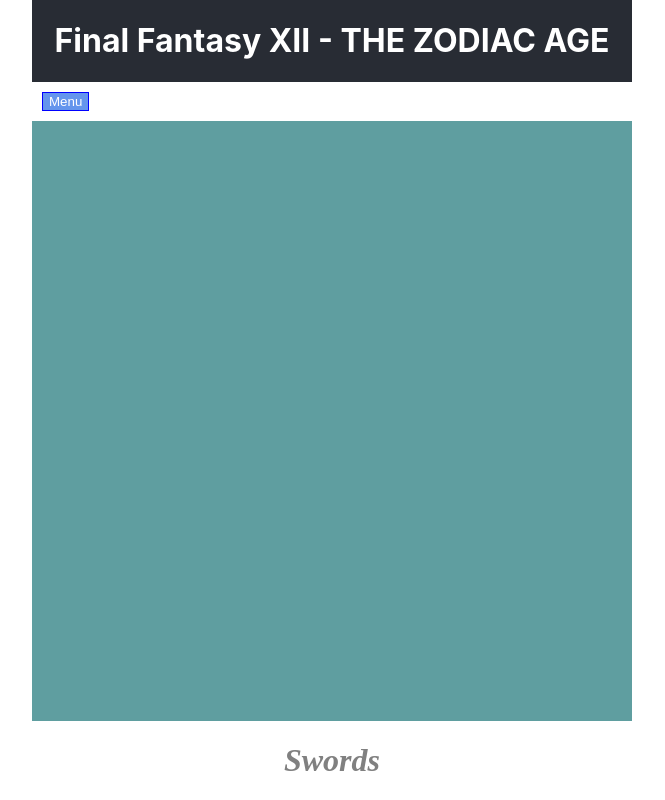
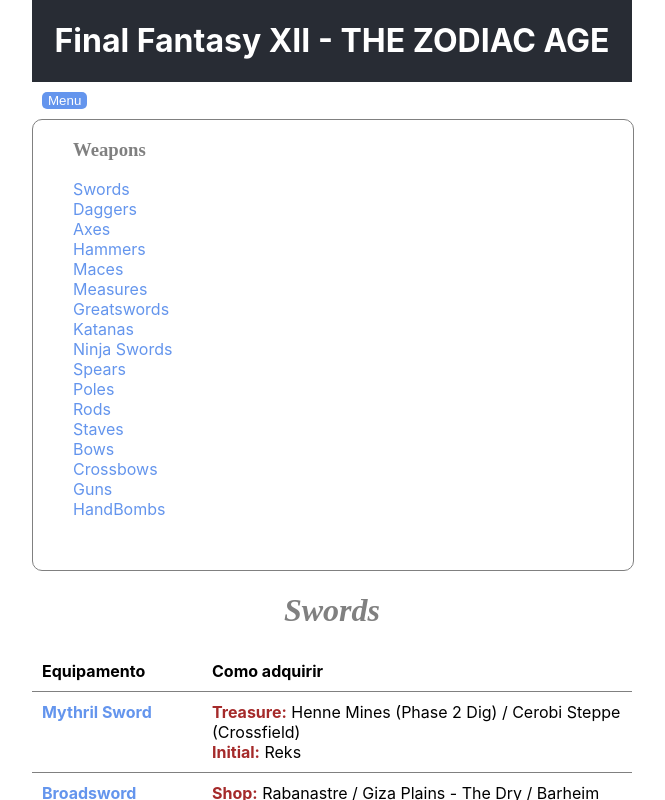
Before and after one commit to AndersonCGAntunes/site-final-fantasy-xii, a React (Create React App) app: page / in a window 1280 px wide. Both pictures are taken after a click on the button "Menu". Shown: the top 800 px of the page, without its empty margins (308-973 px from the left). Built offline with nearby package versions, Linux system fonts and the light colour scheme.

Commit message:
Links para equipamentos parcialmente finalizados

```diff
--- a/public/index.html
+++ b/public/index.html
@@ -15,7 +15,7 @@
       user's mobile device or desktop. See https://developers.google.com/web/fundamentals/web-app-manifest/
     -->
     <link rel="manifest" href="%PUBLIC_URL%/manifest.json" />
-    <title>React App</title>
+    <title>Final Fantasy XII - THE ZODIAC AGE</title>
   </head>
   <body>
     <noscript>You need to enable JavaScript to run this app.</noscript>
--- a/src/App.css
+++ b/src/App.css
@@ -28,16 +28,15 @@
   display: table-cell;
   text-align: left;
   padding: 10px;
-  border-bottom: 1px solid brown;
+  border-bottom: 1px solid gray;
+}
+
+.esquerda {
+  width: 150px;
 }
 
 .cabecalho {
   font-weight: bolder;
-}
-
-.corpo {
-  text-align: left;
-  background-color: aquamarine;
 }
 
 .destaque {
@@ -62,9 +61,13 @@
 
 .menu {
   width: 600px;
-  height: 600px;
-  background-color: cadetblue;
+  height: 450px;
   margin: 0 auto;
+  display: flex;
+  text-align: left;
+  border-radius: 10px;
+  border: solid 1px gray;
+  flex-wrap: wrap;
 }
 
 .interruptor {
@@ -72,6 +75,8 @@
   border: 1px solid blue;
   color: white;
   margin: 10px 590px 10px 10px;
+  border-radius: 5px;
+  border: none;
 }
 
 .container, .Container-equipamento {
@@ -84,3 +89,18 @@
   font-style: italic;
   color: gray;
 }
+
+.lista ul li {
+  list-style: none;
+}
+
+.lista ul li a {
+  text-decoration: none;
+  color: cornflowerblue;
+}
+
+.lista h3 {
+  margin-left: 40px;
+  font-family: cursive;
+  color: gray;
+}
--- a/src/Principal.js
+++ b/src/Principal.js
@@ -1,3 +1,4 @@
+import { useId } from 'react';
 import './App.css';
 import { axes, bows, crossbows, daggers, greatswords, guns, hammers, handBombs, katanas, maces, measures, ninjaSwords, poles, rods, spears, staves, swords } from './Database';
 import ShowHide from './ShowHide';
@@ -29,9 +30,10 @@
 }
 
 function Reusa(conjunto, tipo) {
+    let idTipoArma = useId();
     return(
         <div className="Container-equipamento">
-        <h1 className='titulo'>{tipo}</h1>
+        <h1 id={'arma' + idTipoArma} className='titulo'>{tipo}</h1>
         <section>
             <header className='cabecalho'>
                 <div className='col'>Equipamento</div>
@@ -40,13 +42,13 @@
             {conjunto.map((element, index1, index2, index3) => {
                 return(
                     <div key={index1} className='row'>
-                        <div key={index2} className='col'>
+                        <div key={index2} className='col esquerda'>
                             <span className='destaque nomeador'>{element.Nome}</span>
                         </div>
                         <div key={index3} className='col'>
-                            {Object.keys(element).map((espada, index) => {
-                                return element[espada] !== "" ?
-                                index !== 0 ? <div key={index}><span className='destaque'>{espada}:</span> {element[espada]}</div> : "" : "";
+                            {Object.keys(element).map((arma, index) => {
+                                return element[arma] !== "" ?
+                                index !== 0 ? <div key={index}><span className='destaque'>{arma}:</span> {element[arma]}</div> : "" : "";
                             })}
                         </div>
                     </div>
--- a/src/ShowHide.js
+++ b/src/ShowHide.js
@@ -3,12 +3,28 @@
 
 function ShowHide() {
     const [show, setShow]=useState(true);
+    const nomeLinks = ["Swords", "Daggers", "Axes", "Hammers", "Maces", "Measures", "Greatswords", "Katanas", "Ninja Swords", "Spears", "Poles", "Rods", "Staves", "Bows", "Crossbows", "Guns", "HandBombs"];
+    const identificadores = ['h', 'i', 'j', 'k', 'l', 'm', 'n', 'o', 'p', 'q', 'r', 's', 't', 'u', 'v', '10', '11'];
 
     return(
         <>
             <button className='interruptor' onClick={() => setShow(!show)}>Menu</button>
             {
-                show ? null : <div className='menu'></div>
+                show ? null : <div className='menu'>{
+                    <div className="lista">
+                        <h3>Weapons</h3>
+                        <ul>
+                            {
+                                identificadores.map((elem, i) => {
+                                    return <li key={i}>
+                                        <a href={'#arma:r'+elem+':'}>{nomeLinks[i]}</a>
+                                    </li>
+                                })
+                            }
+                        </ul>
+
+                    </div>
+                }</div>
             }
         </>
     );
```
Also changed, not shown: src/Database.js.
